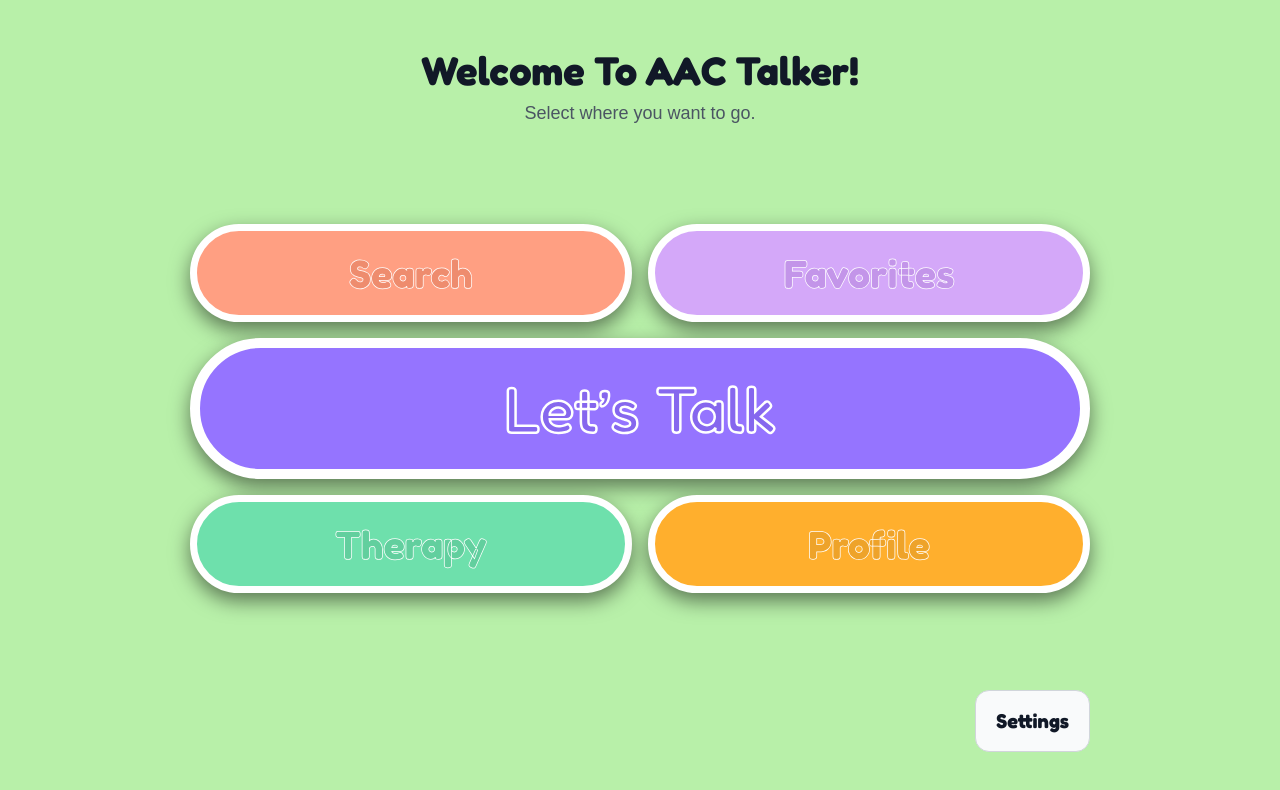
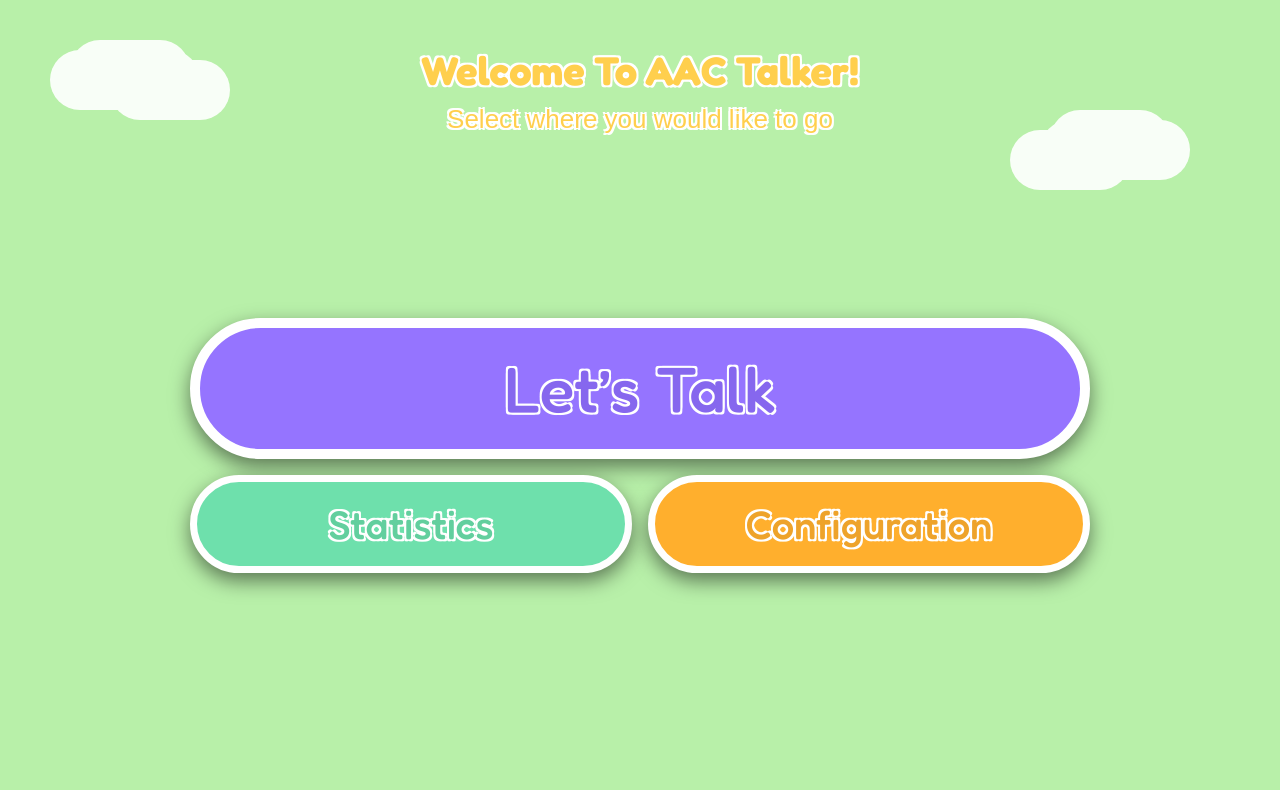
Before and after one commit to jhong02/AAC-App, a React (Vite) app: page / in a window 1280 px wide. Shown: the top 790 px of the page. Built offline with nearby package versions, Linux system fonts and the light colour scheme; a web font is replaced by a local one.

Commit message:
Fixed home page added clouds
doesn't have the correct linking to the right pages, but the buttons look right

```diff
--- a/src/App.tsx
+++ b/src/App.tsx
@@ -1,7 +1,5 @@
 import { Routes, Route, Navigate } from "react-router-dom";
 import Home from "./pages/Home";
-import SearchPage from "./pages/SearchPage";
-import FavoritesPage from "./pages/FavoritesPage";
 import TalkPage from "./pages/TalkPage";
 import TherapyPage from "./pages/TherapyPage";
 import ProfilePage from "./pages/ProfilePage";
@@ -11,8 +9,7 @@ export default function App() {
   return (
     <Routes>
       <Route path="/" element={<Home />} />
-      <Route path="/search" element={<SearchPage />} />
-      <Route path="/favorites" element={<FavoritesPage />} />
+
       <Route path="/talk" element={<TalkPage />} />
       <Route path="/therapy" element={<TherapyPage />} />
       <Route path="/profile" element={<ProfilePage />} />
--- a/src/pages/FavoritesPage.tsx
+++ /dev/null
@@ -1,2 +0,0 @@
-import EmptyPage from "./_EmptyPage";
-export default function FavoritesPage() { return <EmptyPage title="Favorites" />; }
--- a/src/pages/Home.tsx
+++ b/src/pages/Home.tsx
@@ -9,36 +9,29 @@ export default function Home() {
       <div className="home-card">
         <div className="home-header">
           <h1>Welcome To AAC Talker!</h1>
-          <p>Select where you want to go.</p>
+          <p>Select where you would like to go</p>
+        </div>
+
+        <div className="cloud cloud1">
+        </div>
+        <div className="cloud cloud2">
         </div>
 
         <div className="home-grid">
-          <button className="home-btn search" onClick={() => navigate("/search")}>
-            Search
-          </button>
-
-          <button className="home-btn favorites" onClick={() => navigate("/favorites")}>
-            Favorites
-          </button>
 
           <button className="btn btn-primary home-btn-primary" onClick={() => navigate("/talk")}>
             Let’s Talk
           </button>
 
-          <button className="home-btn therapy" onClick={() => navigate("/therapy")}>
-            Therapy
+          <button className="btn btn-secondary stats-btn" onClick={() => navigate("/therapy")}>
+            Statistics
           </button>
 
-          <button className="home-btn profile" onClick={() => navigate("/profile")}>
-            Profile
+          <button className="btn btn-secondary config-btn" onClick={() => navigate("/profile")}>
+            Configuration
           </button>
         </div>
 
-        <div className="home-footer">
-          <button className="home-btn footer" onClick={() => navigate("/settings")}>
-            Settings
-          </button>
-        </div>
       </div>
     </div>
   );
--- a/src/pages/SearchPage.tsx
+++ /dev/null
@@ -1,2 +0,0 @@
-import EmptyPage from "./_EmptyPage";
-export default function SearchPage() { return <EmptyPage title="Search" />; }
--- a/src/pages/home.css
+++ b/src/pages/home.css
@@ -31,14 +31,50 @@
 .home-header h1 {
   margin: 0;
   font-size: 40px;
-  color: #111827;
+  color: #ffcf4d;
+
+  text-shadow:
+    0 0 0 white,
+    1px 1px 0 white,
+   -1px 1px 0 white,
+    1px -1px 0 white,
+   -1px -1px 0 white,
+    2px 2px 0 white,
+   -2px 2px 0 white,
+    2px -2px 0 white,
+   -2px -2px 0 white;
 }
 
 .home-header p {
   margin: 8px 0 0;
-  font-size: 18px;
-  color: #4b5563;
+  font-size: 26px;
+  color: #ffcf4d;
+
+  text-shadow:
+    0 0 0 white,
+    1px 1px 0 white,
+   -1px 1px 0 white,
+    1px -1px 0 white,
+   -1px -1px 0 white,
+    2px 2px 0 white,
+   -2px 2px 0 white,
+    2px -2px 0 white,
+   -2px -2px 0 white;
 }
+
+
+.cloud1 {
+  top: 50px;
+  left: 50px;
+}
+
+.cloud2 {
+  top: 120px;
+  right: 90px;
+  transform: scale(1.4);
+  transform: scaleX(-1);
+}
+
 
 .home-grid {
   width: min(900px, 92vw);
@@ -71,52 +107,10 @@
   transform: translateY(1px);
 }
 
-.home-btn.search {
-  background: #ff9f82;
-  border: 7px solid #ffffff;
-  border-radius: 60px;
-  box-shadow: 0px 8px 20px rgba(0,0,0,0.5);
-  color: #ee8c6e;
-  font-size: 40px;
-  padding: 18px 16px;
-  -webkit-text-stroke: 0.75px #ffffff;
-}
 
-.home-btn.search:hover {
-  background: #d3795d;
-}
-
-.home-btn.favorites {
-  background: #d4a8f9;
-  border: 7px solid #ffffff;
-  border-radius: 60px;
-  box-shadow: 0px 8px 20px rgba(0,0,0,0.5);
-  color: #c395e9;
-  font-size: 40px;
-  padding: 18px 16px;
-  -webkit-text-stroke: 0.75px #ffffff;
-}
-
-.home-btn.favorites:hover {
-  background: #a77bcc;
-}
-
-
-/*.home-btn-primary { */
 .btn.btn-primary.home-btn-primary {
   background: #9574ff;
   color: #8667ee;
-  /*
-  grid-column: 1 / -1;
-  background: #9574ff;
-  border: 10px solid #ffffff;
-  border-radius: 90px;
-  box-shadow: 0px 8px 20px rgba(0,0,0,0.5);
-  color: #8667ee;
-  font-size: 64px;
-  padding: 22px 20px;
-  -webkit-text-stroke: 2.5px #ffffff;
-  */
 }
 
 .btn.btn-primary.home-btn-primary:hover {
@@ -124,64 +118,20 @@
 }
 
 
-.home-btn.therapy {
+.btn.btn-secondary.stats-btn {
   background: #6ee0ac;
-  border: 7px solid #ffffff;
-  border-radius: 60px;
-  box-shadow: 0px 8px 20px rgba(0,0,0,0.5);
   color: #62cf9e;
-  font-size: 40px;
-  padding: 18px 16px;
-  -webkit-text-stroke: 0.75px #ffffff;
 }
 
-.home-btn.therapy:hover {
+.btn.btn-secondary.stats-btn:hover {
   background: #4fb185;
 }
 
-.home-btn.profile {
+.btn.btn-secondary.config-btn {
   background: #ffaf2d;
-  border: 7px solid #ffffff;
-  border-radius: 60px;
-  box-shadow: 0px 8px 20px rgba(0,0,0,0.5);
   color: #eea32a;
-  font-size: 40px;
-  padding: 18px 16px;
-  -webkit-text-stroke: 0.75px #ffffff;
 }
 
-.home-btn.profile:hover {
+.btn.btn-secondary.config-btn:hover {
   background: #e79c22;
 }
-
-
-
-.home-footer {
-  width: min(900px, 92vw);
-  margin: 0 auto;
-  display: flex;
-  justify-content: flex-end;
-}
-
-
-/*
-.home-btn.footer {
-  width: min(900px, 92vw);
-  margin: 0 auto;
-  display: flex;
-  justify-content: flex-end;
-
-  background: #35a3fd;
-  border: 7px solid #ffffff;
-  border-radius: 60px;
-  box-shadow: 0px 8px 20px rgba(0,0,0,0.5);
-  color: #3098ee;
-  font-size: 40px;
-  padding: 18px 16px;
-  -webkit-text-stroke: 0.75px #ffffff;
-}
-
-.home-btn.footer:hover {
-  background: #2a80d0;
-}
-*/
--- a/src/styles/global.css
+++ b/src/styles/global.css
@@ -17,7 +17,6 @@ body{
   color: #d3d3d3;
   font-size: 40px;
   padding: 18px 16px;
-  -webkit-text-stroke: 0.75px #ffffff;
 }
 
 .btn:hover {
@@ -26,22 +25,23 @@ body{
 
 /* Primary Button */
 .btn-primary {
-    /*
-  border: 10px solid #ffffff;
-  border-radius: 90px;
-  font-size: 64px;
-  padding: 22px 20px;
-  -webkit-text-stroke: 2.5px #ffffff;
-  */
   grid-column: 1 / -1;
-  /* background: #9574ff; */
   border: 10px solid #ffffff;
   border-radius: 90px;
   box-shadow: 0px 8px 20px rgba(0,0,0,0.5);
-  /* color: #8667ee; */
   font-size: 64px;
   padding: 22px 20px;
-  -webkit-text-stroke: 2.5px #ffffff;
+
+  text-shadow:
+    0 0 0 white,
+    1px 1px 0 white,
+   -1px 1px 0 white,
+    1px -1px 0 white,
+   -1px -1px 0 white,
+    2px 2px 0 white,
+   -2px 2px 0 white,
+    2px -2px 0 white,
+   -2px -2px 0 white;
 }
 
 .btn-primary:hover {
@@ -57,9 +57,36 @@ body{
   color: #62cf9e;
   font-size: 40px;
   padding: 18px 16px;
-  -webkit-text-stroke: 0.75px #ffffff;
+
+  text-shadow:
+    0 0 0 white,
+    1px 1px 0 white,
+   -1px 1px 0 white,
+    1px -1px 0 white,
+   -1px -1px 0 white,
+    2px 2px 0 white,
+   -2px 2px 0 white,
+    2px -2px 0 white,
+   -2px -2px 0 white;
 }
 
 .btn-secondary:hover {
   background: #83b69f;
 }
+
+
+.cloud {
+  position: fixed;
+
+  width: 120px;
+  height: 60px;
+  background: white;
+  border-radius: 50px;
+
+  box-shadow:
+    30px 0px 0px 0px white,
+    60px 10px 0px 0px white,
+    20px -10px 0px 0px white;
+
+  opacity: 0.9;
+}
```
